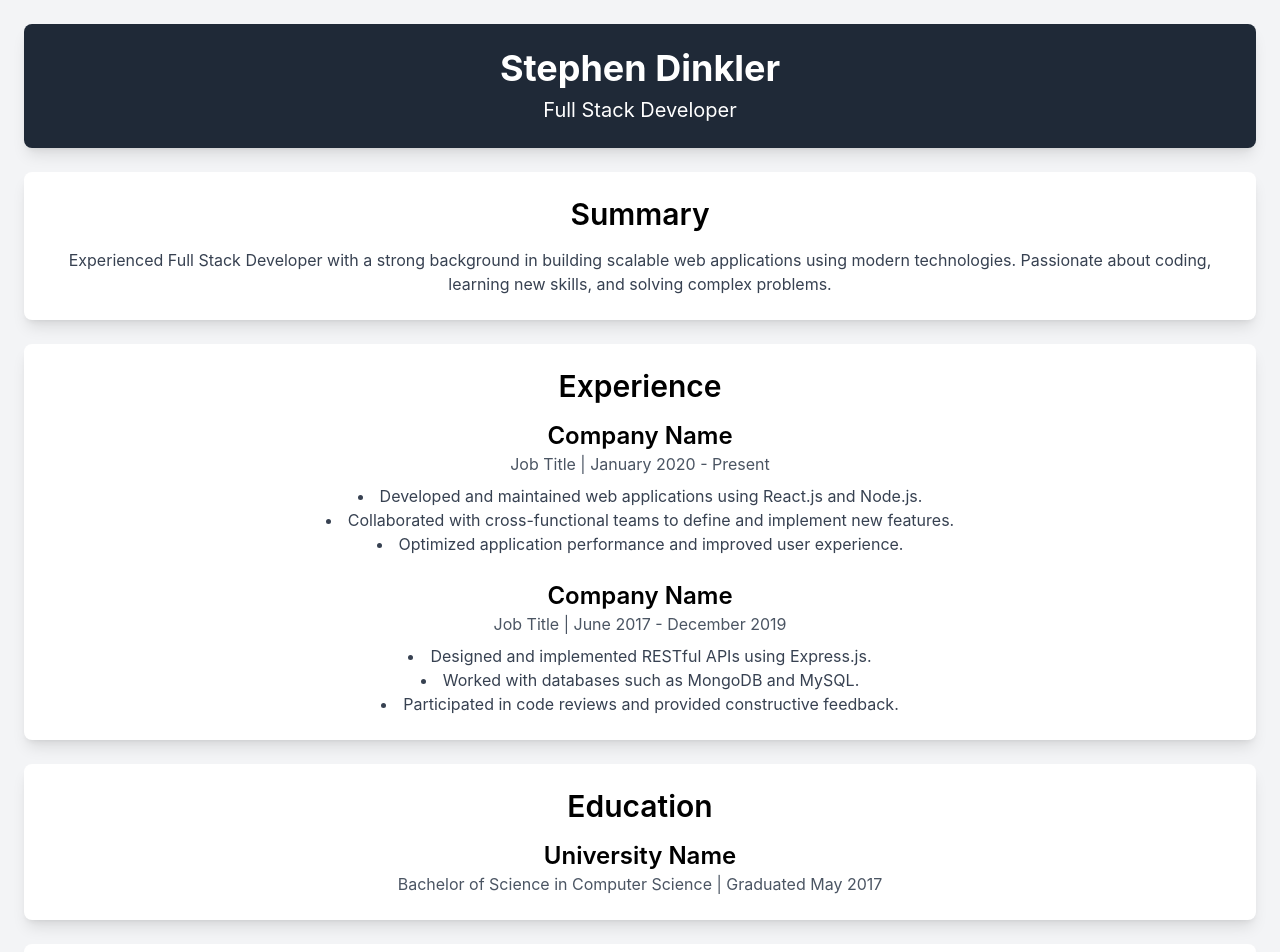
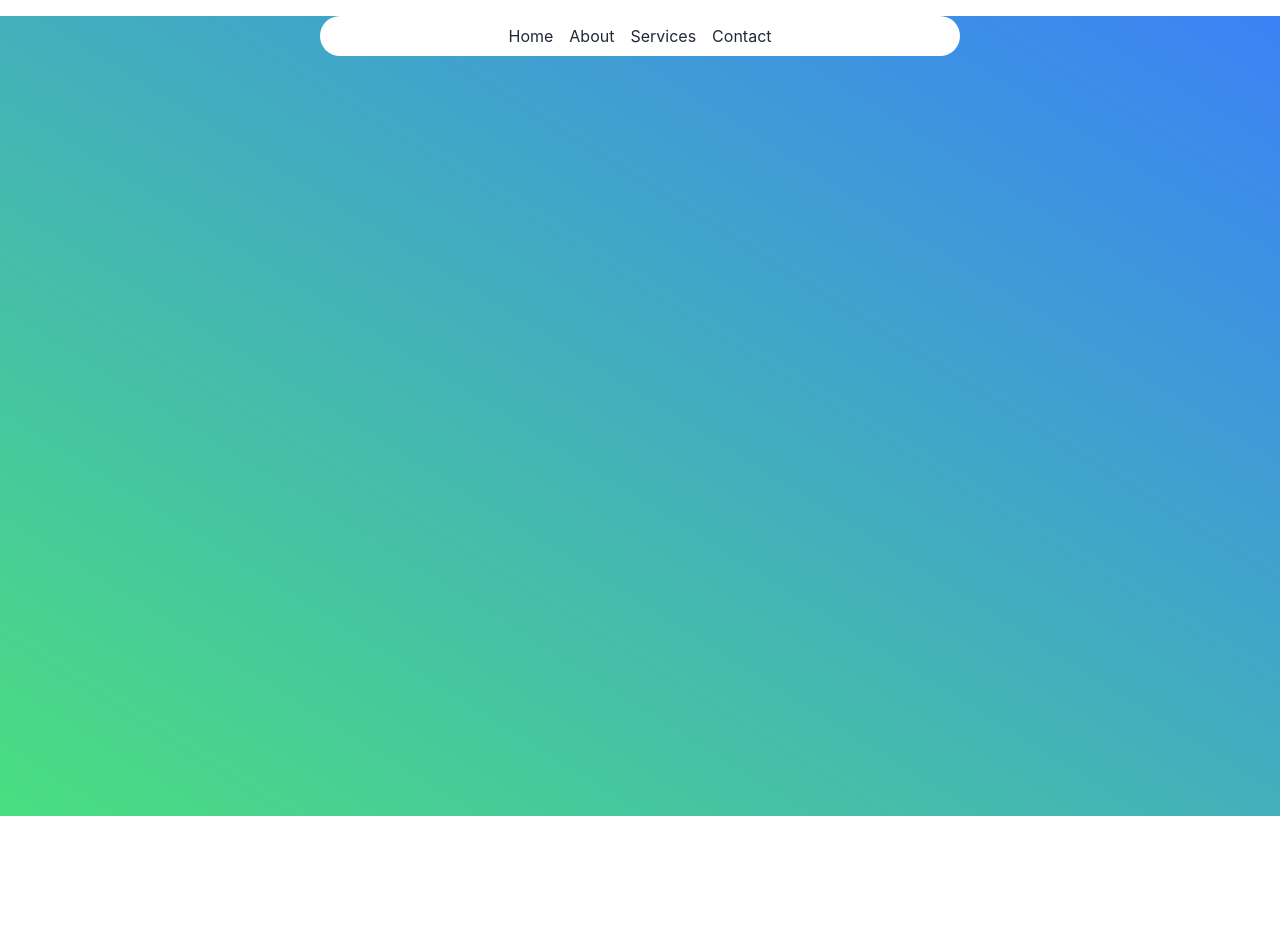
Before and after one commit to Sigmadelta8/stephen-dinkler-website, a React (Create React App) app: page / in a window 1280 px wide. Shown: the top 952 px of the page. After the commit the page ends 816 px from the top, so only its background shows below. Built offline with nearby package versions, Linux system fonts and the light colour scheme.

Commit message:
Boilerplate
needs work

```diff
--- a/src/App.css
+++ b/src/App.css
@@ -1,6 +1,9 @@
 
 .App {
   text-align: center;
+}
+body {
+  margin: 0;
 }
 
 .App-logo {
--- a/src/App.js
+++ b/src/App.js
@@ -2,58 +2,21 @@ import './App.css';
 
 function App() {
   return (
-    <div className="App bg-gray-100 min-h-screen p-6">
-      <header className="bg-gray-800 text-white p-6 rounded-lg mb-6 shadow-lg">
-        <h1 className="text-4xl font-bold">Stephen Dinkler</h1>
-        <p className="text-xl mt-2">Full Stack Developer</p>
+    <div className="App bg-gradient-to-tr from-green-400 to-blue-500 min-h-screen min-w-screen">
+      <div className='relative min-h-screen'>
+      <header className="bg-white text-white py-2 mx-80 mt-4 rounded-3xl flex items-center justify-center">
+        <nav className="flex justify-around space-x-4">
+          <a href="#" className="text-gray-800 hover:text-gray-600">Home</a>
+          <a href="#" className="text-gray-800 hover:text-gray-600">About</a>
+          <a href="#" className="text-gray-800 hover:text-gray-600">Services</a>
+          <a href="#" className="text-gray-800 hover:text-gray-600">Contact</a>
+        </nav>
       </header>
 
-      <section className="bg-white p-6 rounded-lg mb-6 shadow-lg">
-        <h2 className="text-3xl font-semibold mb-4">Summary</h2>
-        <p className="text-gray-700">
-          Experienced Full Stack Developer with a strong background in building scalable web applications using modern technologies. Passionate about coding, learning new skills, and solving complex problems.
-        </p>
+      <section className="bg-cyan-600">
+
       </section>
-
-      <section className="bg-white p-6 rounded-lg mb-6 shadow-lg">
-        <h2 className="text-3xl font-semibold mb-4">Experience</h2>
-        <div className="mb-6">
-          <h3 className="text-2xl font-semibold">Company Name</h3>
-          <p className="text-gray-600 mb-2">Job Title | January 2020 - Present</p>
-          <ul className="list-disc list-inside text-gray-700">
-            <li>Developed and maintained web applications using React.js and Node.js.</li>
-            <li>Collaborated with cross-functional teams to define and implement new features.</li>
-            <li>Optimized application performance and improved user experience.</li>
-          </ul>
-        </div>
-        <div>
-          <h3 className="text-2xl font-semibold">Company Name</h3>
-          <p className="text-gray-600 mb-2">Job Title | June 2017 - December 2019</p>
-          <ul className="list-disc list-inside text-gray-700">
-            <li>Designed and implemented RESTful APIs using Express.js.</li>
-            <li>Worked with databases such as MongoDB and MySQL.</li>
-            <li>Participated in code reviews and provided constructive feedback.</li>
-          </ul>
-        </div>
-      </section>
-
-      <section className="bg-white p-6 rounded-lg mb-6 shadow-lg">
-        <h2 className="text-3xl font-semibold mb-4">Education</h2>
-        <div>
-          <h3 className="text-2xl font-semibold">University Name</h3>
-          <p className="text-gray-600">Bachelor of Science in Computer Science | Graduated May 2017</p>
-        </div>
-      </section>
-
-      <section className="bg-white p-6 rounded-lg shadow-lg">
-        <h2 className="text-3xl font-semibold mb-4">Skills</h2>
-        <ul className="list-disc list-inside text-gray-700">
-          <li>JavaScript, React.js, Node.js</li>
-          <li>HTML, CSS, Tailwind CSS</li>
-          <li>MongoDB, MySQL</li>
-          <li>Git, GitHub</li>
-        </ul>
-      </section>
+      </div>
     </div>
   );
 }
--- a/src/index.css
+++ b/src/index.css
@@ -4,6 +4,8 @@
 
 body {
   margin: 0;
+  padding: 0;
+  height: 100%;
   font-family: -apple-system, BlinkMacSystemFont, 'Segoe UI', 'Roboto', 'Oxygen',
     'Ubuntu', 'Cantarell', 'Fira Sans', 'Droid Sans', 'Helvetica Neue',
     sans-serif;
```
